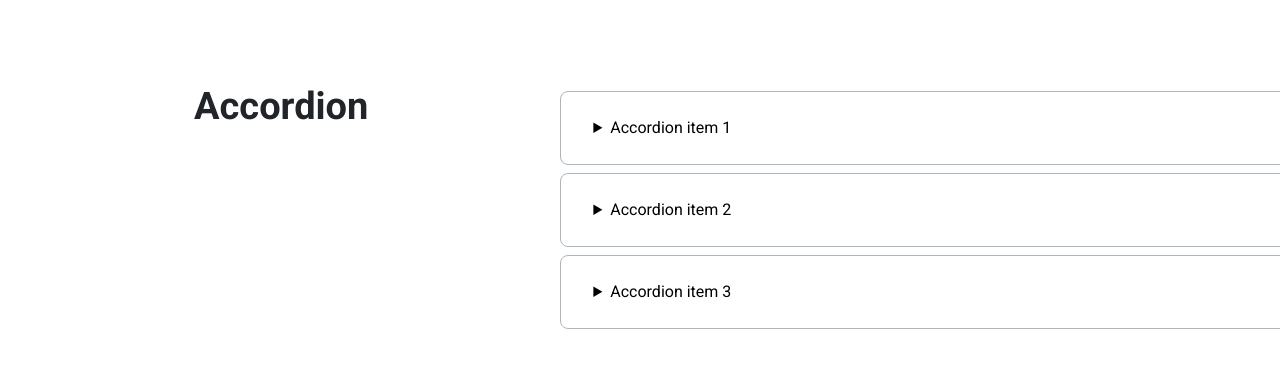
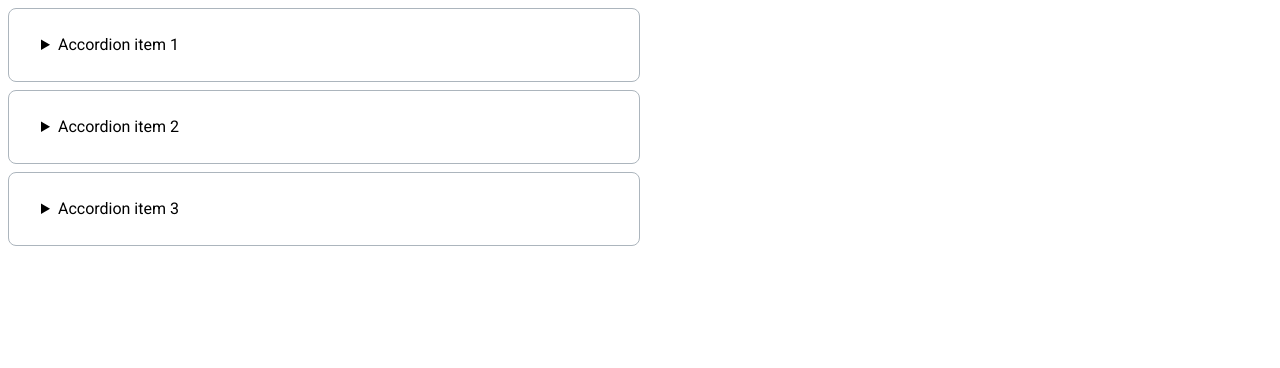
Before and after one commit to js-tasks-ru/htmlcss-20220120_valeriya-koroleva, a website: page 03-lection1/02-accordion/index.html in a window 1280 px wide. Drawn offline with Linux system fonts and the light colour scheme.

Commit message:
Add accordion

```diff
--- a/03-lection1/02-accordion/accordion.css
+++ b/03-lection1/02-accordion/accordion.css
@@ -1,26 +1,14 @@
-body {
-    font-family: Inter;
-    font-style: normal;
-    font-weight: 500;
+.accordion {
+    display: block;
 }
-.accordion {
-    display: inline-flex;
-    margin-top: 75px;
-}
-.accordion__header {
-    display: inline-flex;
-    font-size: 38px;
-    line-height: 46px;
-    color: var(--black);
-    margin:0 192px 0 186px;
-}
-.accordion__full {
+.accordion__details {
+    display: flex;
     border: 1px solid var(--grey-3);
     box-sizing: border-box;
     border-radius: 8px;
     margin-top: 8px;
     padding: 24px 48px 24px 32px;
-    width: 730px;
+    width: 50%;
     font-size: 16px;
     line-height: 24px;
 }
--- a/03-lection1/02-accordion/index.html
+++ b/03-lection1/02-accordion/index.html
@@ -1,5 +1,4 @@
 <!DOCTYPE html>
-<!-- Страница с аккордеоном -->
 <html lang="ru">
     <head>
         <link rel="stylesheet" href="../../assets/css/main.css">
@@ -7,24 +6,21 @@
     </head>
     <body>
         <div class="accordion">
-            <h2 class="accordion__header">Accordion</h2>
-            <div class = "accordion__details">
-                    <details class="accordion__full">
+                    <details class="accordion__details">
                         <summary class="accordion__summary">Accordion item 1</summary>
                         <p class="accordion__text">Amet minim mollit non deserunt ullamco est sit aliqua dolor do amet sint.
                             Velit officia consequat duis enim velit mollit. Exercitation veniam consequat sunt nostrud amet.</p>
                     </details>
-                    <details class="accordion__full">
+                    <details class="accordion__details">
                         <summary class="accordion__summary">Accordion item 2</summary>
                         <p class="accordion__text">Amet minim mollit non deserunt ullamco est sit aliqua dolor do amet sint.
                             Velit officia consequat duis enim velit mollit. Exercitation veniam consequat sunt nostrud amet.</p>
                     </details>
-                    <details class="accordion__full">
+                    <details class="accordion__details">
                         <summary class="accordion__summary">Accordion item 3</summary>
                         <p class="accordion__text">Amet minim mollit non deserunt ullamco est sit aliqua dolor do amet sint.
                             Velit officia consequat duis enim velit mollit. Exercitation veniam consequat sunt nostrud amet.</p>
                     </details>
-            </div>
         </div>
     </body>
 </html>
--- a/assets/css/main.css
+++ b/assets/css/main.css
@@ -22,3 +22,8 @@
 * {
     font-family: 'Roboto', sans-serif;
 }
+.accordion {
+    font-family: Inter;
+    font-style: normal;
+    font-weight: 500;
+}
```
